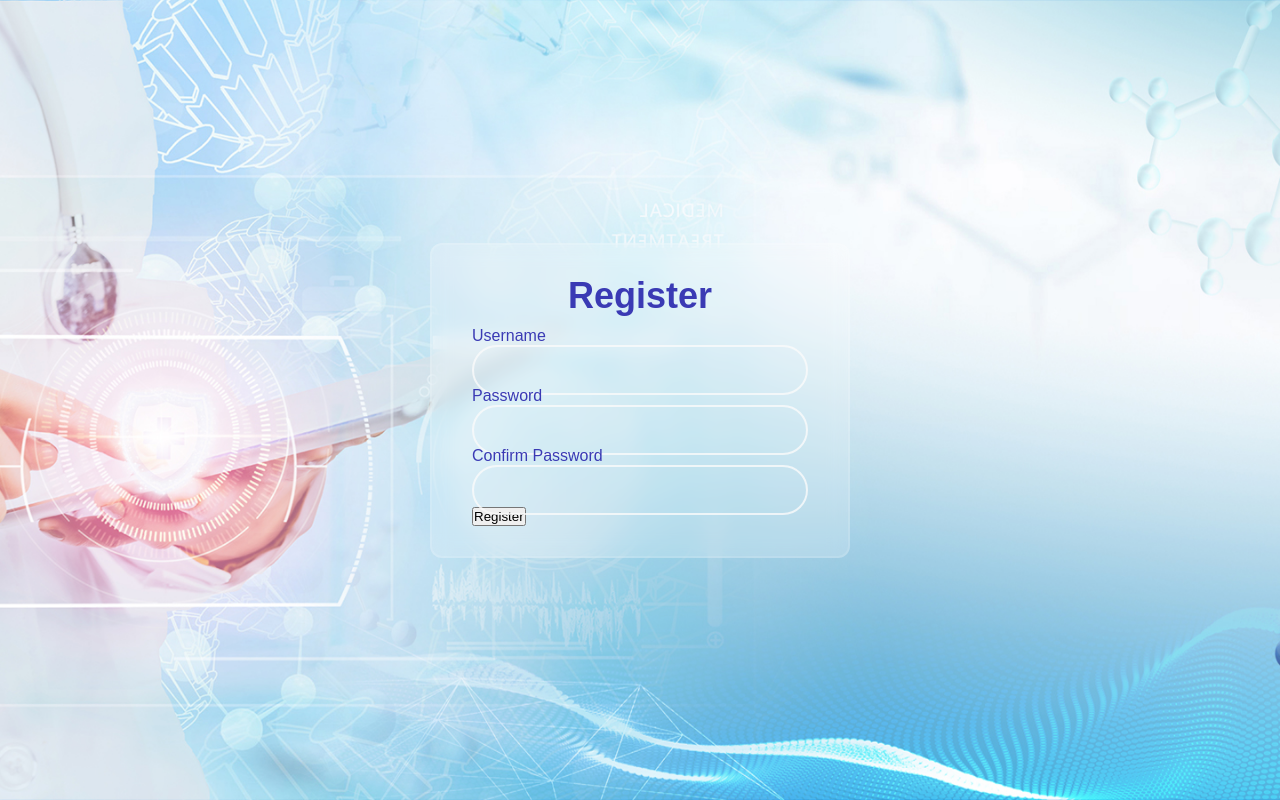
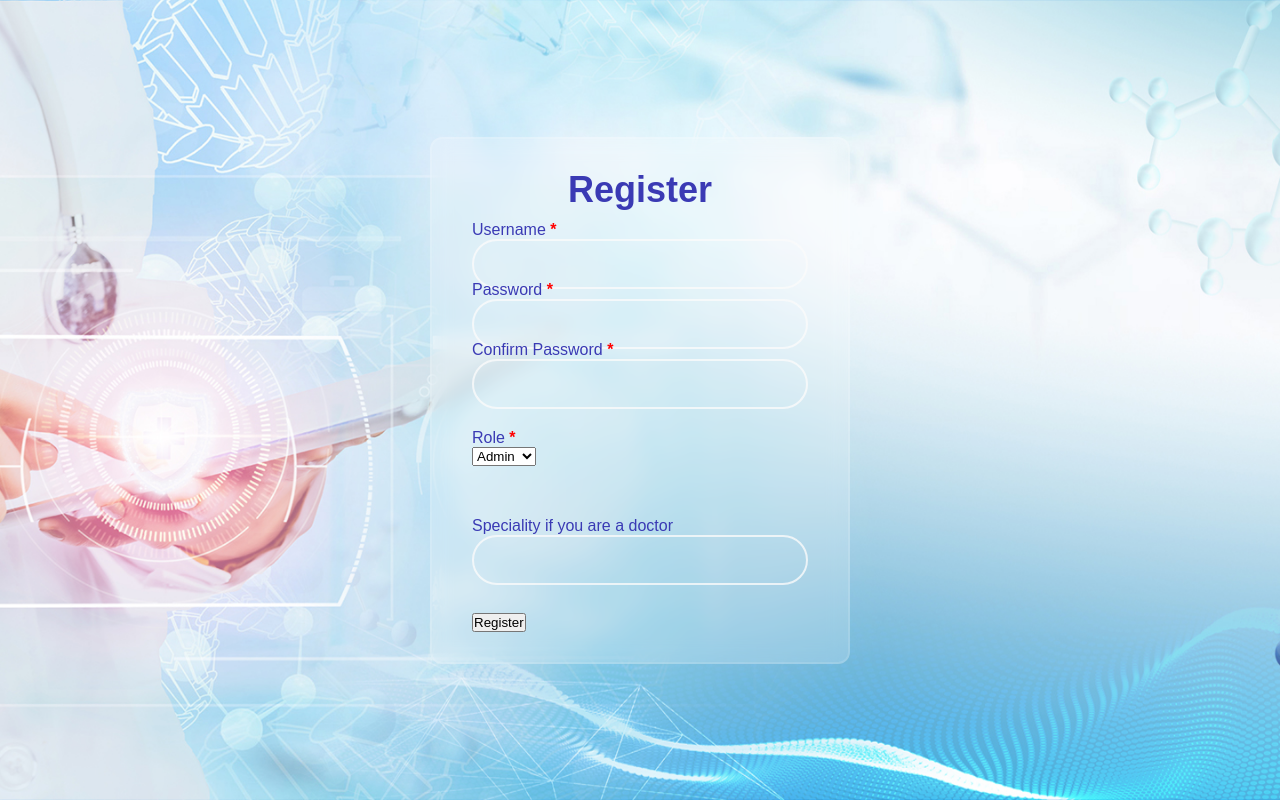
Before and after one commit to be-great/MedifyCare, a Flask app: page /auth/register in a window 1280 px wide. Run offline with Flask 3, Linux system fonts and the light colour scheme.

Commit message:
update changes

```diff
--- a/webapp/auth/forms.py
+++ b/webapp/auth/forms.py
@@ -1,8 +1,8 @@
 from flask_wtf import FlaskForm as Form
 from flask_wtf import RecaptchaField
-from wtforms import StringField, PasswordField, BooleanField
+from wtforms import StringField, PasswordField, BooleanField, SelectField
 from wtforms.validators import DataRequired, Length, EqualTo, URL
-from .models import User
+from .models import User, Role
 
 
 class LoginForm(Form):
@@ -38,12 +38,23 @@ class RegisterForm(Form):
         DataRequired(),
         EqualTo('password', message="Passwords must match")
     ])
+    role = SelectField('Role', choices=[], validators=[DataRequired()])
+    speciality = StringField('Speciality')
+    def __init__(self, *args, **kwargs):
+        super(RegisterForm, self).__init__(*args, **kwargs)
+        # Fetch roles from the database and set choices
+        self.role.choices = [(role.id, role.name.capitalize()) for role in Role.query.all()]
 
     def validate(self, extra_validators=None):
         # Perform standard validation
         if not super(RegisterForm, self).validate():
             return False
-
+        print("---------------------------------------")
+        print(self.speciality.data)
+        print("---------------------------------------")
+        if self.role.data == '2' and self.speciality.data == "":
+            self.speciality.errors.append('Speciality is required for doctors')
+            return False
         # Custom validation: Check if the username already exists
         user = User.query.filter_by(username=self.username.data).first()
         if user:
--- a/webapp/auth/models.py
+++ b/webapp/auth/models.py
@@ -12,6 +12,7 @@ class User(db.Model):
     id = db.Column(db.Integer(), primary_key=True)
     username = db.Column(db.String(255), nullable=False, index=True, unique=True)
     password = db.Column(db.String(255))
+    speciality = db.Column(db.String(255))
     roles = db.relationship(
         'Role',
         secondary=roles,
@@ -20,8 +21,6 @@ class User(db.Model):
 
     def __init__(self, username=""):
         # you first you make manual defalut role then
-        default = Role.query.filter_by(name="default").one()
-        self.roles.append(default)
         self.username = username
 
     def __repr__(self):
--- a/webapp/auth/view.py
+++ b/webapp/auth/view.py
@@ -7,11 +7,6 @@ from flask_login import login_user, logout_user
 from .models import db, User, Role
 from .forms import LoginForm, RegisterForm
 
-def create_default_role():
-    if not Role.query.filter_by(name="default").first():
-        default_role = Role(name="default")
-        db.session.add(default_role)
-        db.session.commit()
 
 auth_blueprint = Blueprint(
     'auth',
@@ -44,10 +39,11 @@ def logout():
 def register():
     form = RegisterForm()
     if form.validate_on_submit():
-        create_default_role()
         new_user = User(form.username.data)
         new_user.set_password(form.password.data)
-
+        selected_role = Role.query.get(form.role.data)
+        new_user.roles.append(selected_role)
+        new_user.speciality = form.speciality.data
         db.session.add(new_user)
         db.session.commit()
 
--- a/webapp/templates/auth/register.html
+++ b/webapp/templates/auth/register.html
@@ -14,7 +14,7 @@
                 {{ form.hidden_tag() }}
                 <h1>Register</h1>
                 <div class="input-box">
-                    {{ form.username.label }}
+                    {{ form.username.label }} <span style="color: red; font-weight: bold;">*</span>
                     {% if form.username.errors %}
                         {% for e in form.username.errors %}
                             <p class="help-block">{{ e }}</p>
@@ -23,7 +23,7 @@
                     {{ form.username(class_='form-control') }}
                 </div>
                 <div class="input-box">
-                    {{ form.password.label }}
+                    {{ form.password.label }} <span style="color: red; font-weight: bold;">*</span>
                     {% if form.password.errors %}
                         {% for e in form.password.errors %}
                             <p class="help-block">{{ e }}</p>
@@ -32,7 +32,7 @@
                     {{ form.password(class_='form-control') }}
                 </div>
                 <div class="input-box">
-                    {{ form.confirm.label }}
+                    {{ form.confirm.label }} <span style="color: red; font-weight: bold;">*</span>
                     {% if form.confirm.errors %}
                         {% for e in form.confirm.errors %}
                             <p class="help-block">{{ e }}</p>
@@ -40,6 +40,21 @@
                     {% endif %}
                     {{ form.confirm(class_='form-control') }}
                 </div>
+                <br>
+                <div class="input-box">
+                    {{ form.role.label }} <span style="color: red; font-weight: bold;">*</span><br>
+                    {{ form.role(id='role') }}<br>
+                </div>
+                <br>
+                <div class="input-box">
+                    {{ form.speciality.label }} if you are a doctor<br>
+                    {{ form.speciality(size=32) }}<br>
+                    {% for error in form.speciality.errors %}
+                        <span style="color: red;">[{{ error }}]</span>
+                    {% endfor %}
+                </div>
+                <br>
+                <br>
                 <input class="button" type="submit" value="Register">
             </form>
     </div>
```
Also changed, not shown: migrations/versions/d25fe9d02ec2_.py (renamed from migrations/versions/af81b6afa7c2_.py, +4 -3 lines), test_data.py (added, +68 -0 lines), database.db, 1 other file.
